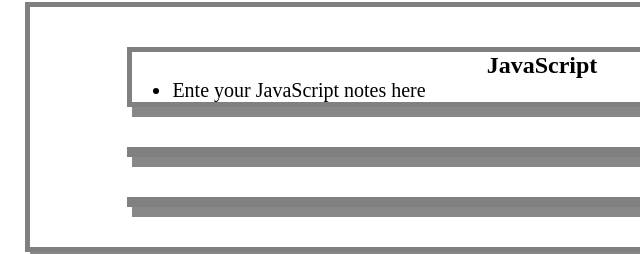
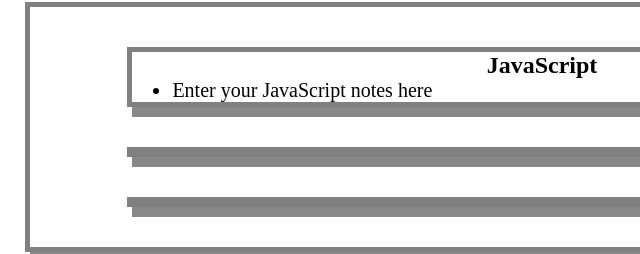
Before and after one commit to FullStackCodingEngineer/prework-study-guide, a plain HTML site: page index.html in a window 1280 px wide. Shown: the part 494-748 px from the top of the page, 98-738 px from the left. Drawn offline with Linux system fonts and the light colour scheme.

Commit message:
Update index.html

```diff
--- a/index.html
+++ b/index.html
@@ -39,7 +39,7 @@
       <section class="card" id="javascript-section">
         <h2>JavaScript</h2>
         <ul>
-          <li>Ente your JavaScript notes here</li>
+          <li>Enter your JavaScript notes here</li>
         </ul>
       </section>
 
```
